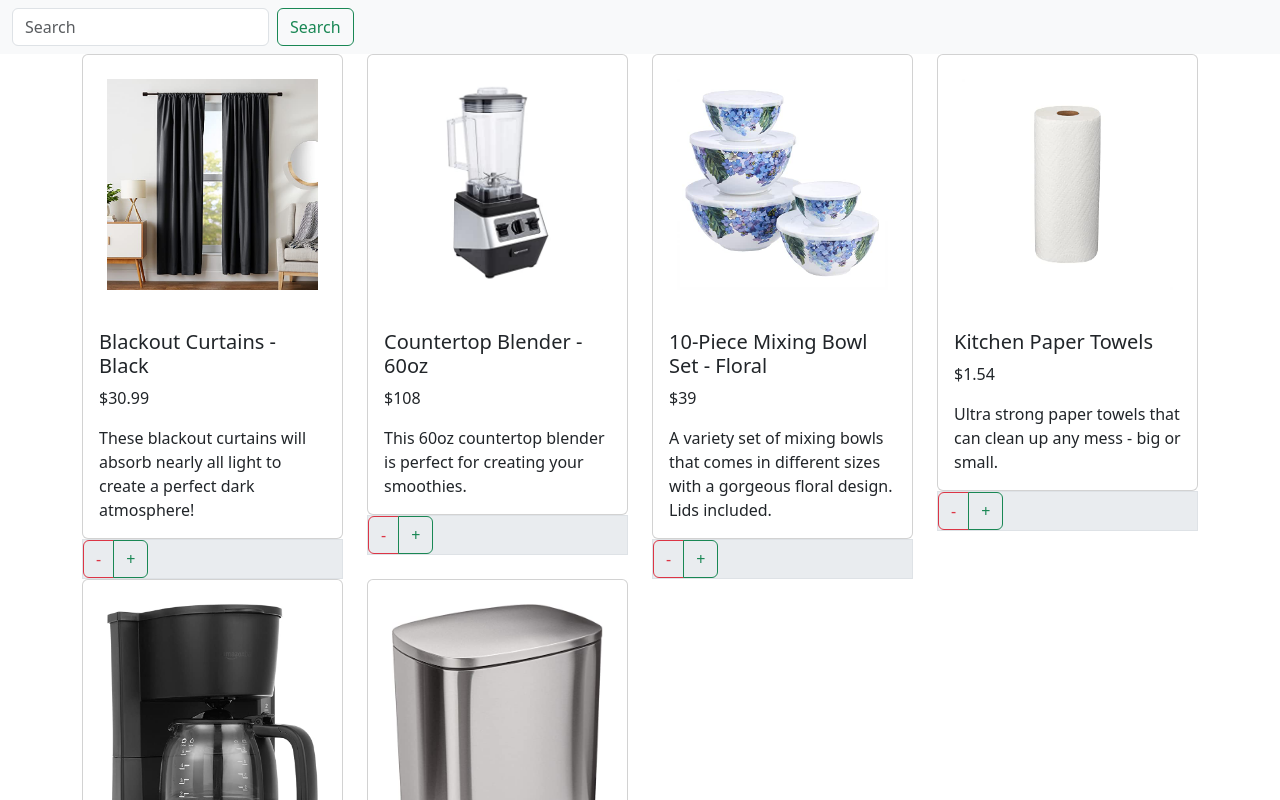
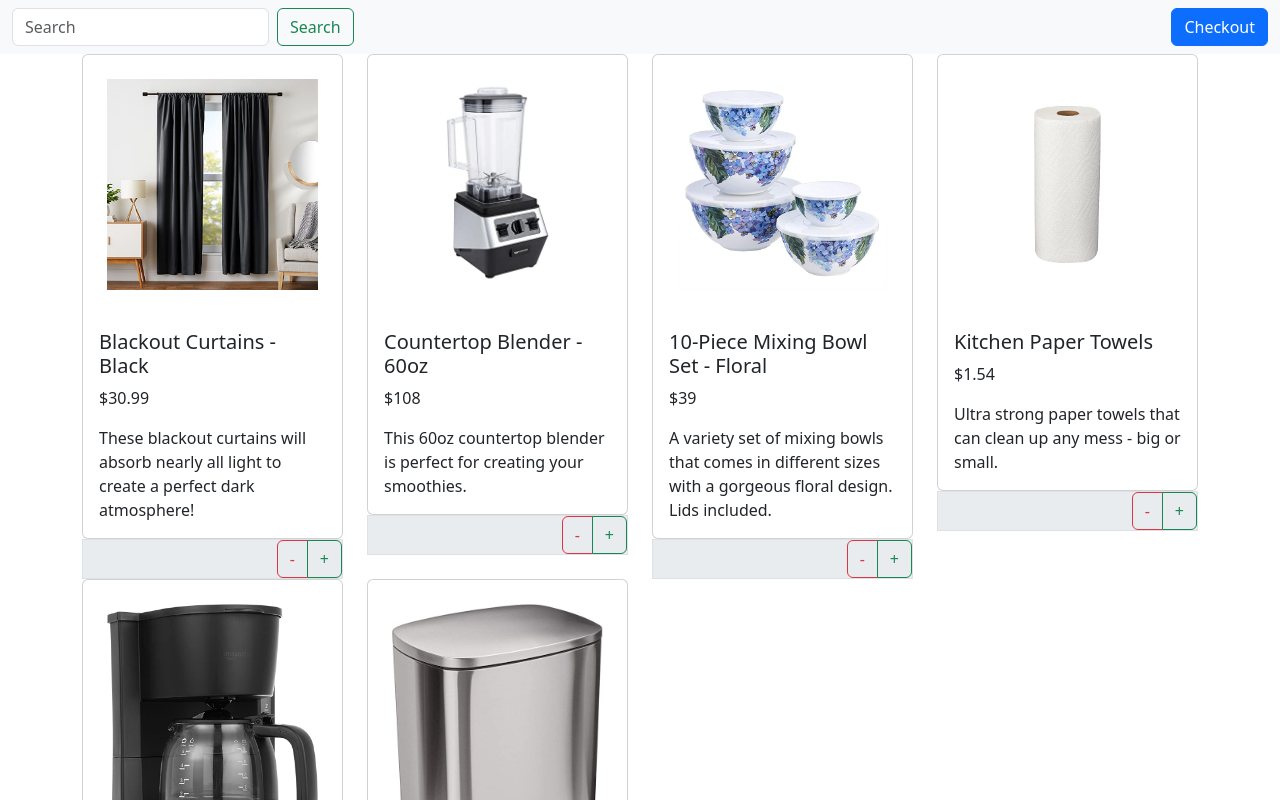
Before and after one commit to nathanturnis/secoms319, a React (Create React App) app in the folder assignment2/: page / in a window 1280 px wide. Shown: the top 800 px of the page. Built offline with nearby package versions, Linux system fonts and the light colour scheme.

Commit message:
can now filter products

```diff
--- a/assignment2/src/script.js
+++ b/assignment2/src/script.js
@@ -1,9 +1,37 @@
 import React, { useState, useEffect } from "react";
-import products from "./products.json";
+import Products from "./products.json";
+
+const listItems = (ProductsCategory) => {
+    return <div className="row row-cols-lg-4 row-cols-sm-2 row-cols-1">
+        {
+            ProductsCategory.map((el) => (
+                <div className="col" key={el.id}>
+                    <div className="card">
+                        <img className="card-img-top p-4" src={el.image}></img>
+                        <div className="card-body">
+                            <h5 className="card-title">{el.title}</h5>
+                            <p className="card-text">${el.price}</p>
+                            <p className="card-text">{el.description}</p>
+                        </div>
+                    </div>
+                    <div className="border bg-body-secondary d-flex justify-content-end">
+                        <div className="btn-group" role="group">
+                            <button type="button" className="btn btn-outline-danger">-</button>
+                            <button type="button" className="btn btn-outline-success">+</button>
+                        </div>
+                    </div>
+                </div>
+            ))
+        }
+    </div>
+}
 
 const Browse = () => {
     const [cart, setCart] = useState([]);
     const [cartTotal, setCartTotal] = useState(0);
+    const [query, setQuery] = useState('');
+    const [ProductsCategory, setProductsCategory] = useState(Products);
+    console.log(ProductsCategory);
 
     useEffect(() => {
         total();
@@ -40,25 +68,6 @@ const Browse = () => {
         return hmot.length;
     }
 
-    const listItems = products.map((el) => (
-        <div className="col" key={el.id}>
-            <div className="card">
-                <img className="card-img-top p-4" src={el.image}></img>
-                <div className="card-body">
-                    <h5 className="card-title">{el.title}</h5>
-                    <p className="card-text">${el.price}</p>
-                    <p className="card-text">{el.description}</p>
-                </div>
-            </div>
-            <div className="border bg-body-secondary">
-                <div className="btn-group" role="group">
-                    <button type="button" className="btn btn-outline-danger">-</button>
-                    <button type="button" className="btn btn-outline-success">+</button>
-                </div>
-            </div>
-        </div>
-    ));
-
     // const listItems = products.map((el) => (
     //     <div class="row border-top border-bottom" key={el.id}>
     //         <div class="row main align-items-center">
@@ -79,21 +88,33 @@ const Browse = () => {
     //         </div>
     //     </div>
     // ));
+
+    const handleChange = (e) => {
+        setQuery(e.target.value);
+        const results = Products.filter(eachProduct => {
+            if (e.target.value === "") return ProductsCategory;
+            return eachProduct.title.toLowerCase().includes(e.target.value.toLowerCase())
+        })
+        setProductsCategory(results);
+
+    }
+
     return (
         <div>
             <div>
                 <nav className="navbar bg-body-tertiary">
                     <div className="container-fluid">
                         <form className="d-flex" role="search">
-                            <input className="form-control me-2" type="search" placeholder="Search" aria-label="Search" />
+                            <input className="form-control me-2" type="search" placeholder="Search" onChange={handleChange} />
                             <button className="btn btn-outline-success" type="submit">Search</button>
                         </form>
+                        <button type="button" className="btn btn-primary">Checkout</button>
                     </div>
                 </nav>
             </div>
             <div className="container">
-                <div className="row row-cols-4">
-                    {listItems}
+                <div>
+                    {listItems(ProductsCategory)}
                 </div>
                 <div>Itesm in Cart :</div>
                 <div>{cartItems}</div>
```
